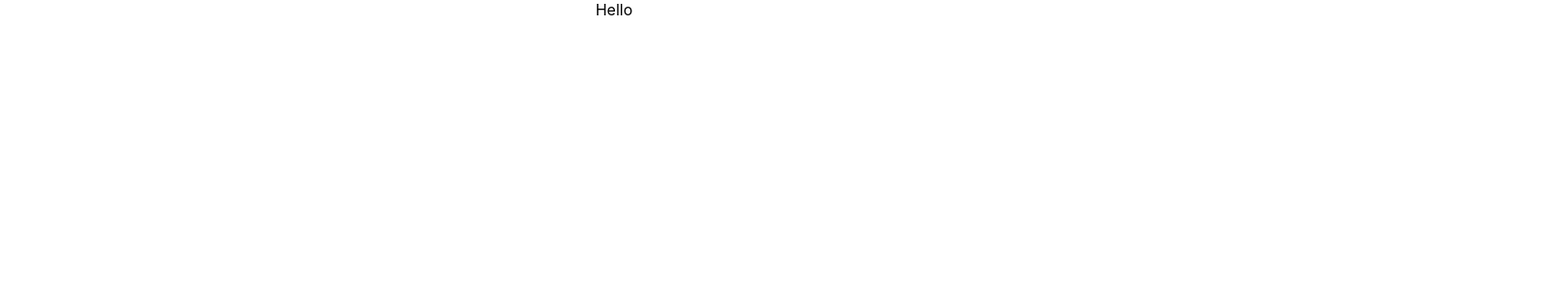
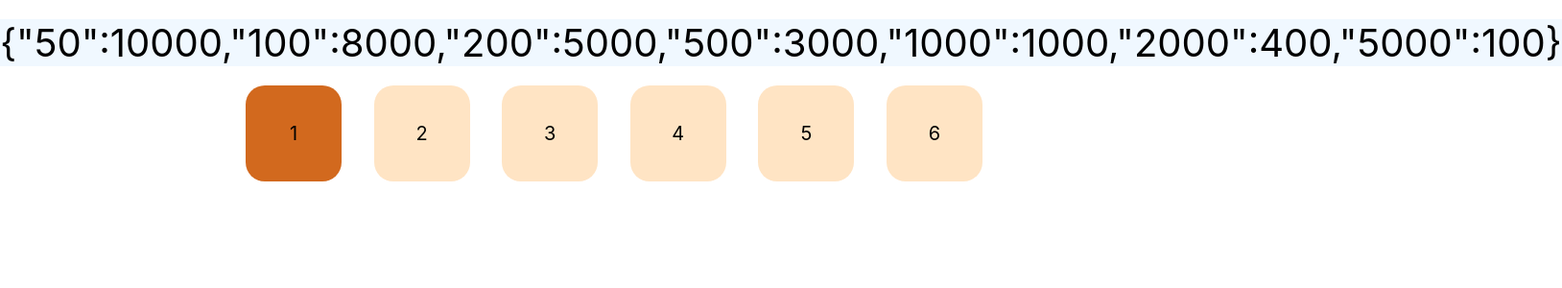
Before and after one commit to DenisCom3/atm-test, a React (Create React App) app: page / in a window 1280 px wide. Shown: the top 300 px of the page at 96% size, 1628 px wide, since content can reach past the window. Built offline with nearby package versions, Linux system fonts and the light colour scheme.

Commit message:
Create "Options" component

```diff
--- a/src/App.tsx
+++ b/src/App.tsx
@@ -1,16 +1,29 @@
-import { useState } from 'react';
+import { useContext, useState } from 'react';
 import './App.css';
+import Options from './components/options/Options';
+import MainContext from './context/MainContext';
 import getBanknotes from './logic/getBanknotes';
-import { ICash } from './types';
+import { IBanknotes, ICash } from './types';
 
 function App() {
 
+ const options: IBanknotes[] = [
+   {'5000': 100, '2000':400, '1000': 1000, '500': 3000,'200': 5000, '100':8000,'50': 10000},
+   {'5000': 476, '2000':345, '1000': 6741, '500': 4362,'200': 234, '100':1643,'50': 3450},
+   {'5000': 234, '2000':678, '1000': 845, '500': 2451,'200': 9654, '100':2345,'50': 234},
+   {'5000': 546, '2000':562, '1000': 2543, '500': 4365,'200': 2154, '100':124,'50': 342},
+   {'5000': 2732, '2000':347, '1000': 479, '500': 7556,'200': 3296, '100':1257,'50': 3854},
+   {'5000': 73, '2000':147, '1000': 279, '500': 356,'200': 696, '100':857,'50': 854}
+ ]
+
+ const {variant, setVariant}=useContext(MainContext)
 
 
   return (
    <div className="App">
-     Hello
+     <Options options={options}/>
     </div>
+
   );
 }
 
--- /dev/null
+++ b/src/components/options/Options.module.css
@@ -0,0 +1,40 @@
+
+
+.options__input{
+	display: flex;
+	align-items: center;
+	justify-content: space-between;
+	max-width: 100rem;
+	padding-left: 20%;
+	padding-right: 20%;
+	/* margin: 0 auto; */
+	margin-top: 2rem;
+}
+
+.options__output{
+	font-size: 4rem;
+	background-color: aliceblue;
+	margin-top: 2rem;
+	display: inline-block;
+}
+
+.button{
+	width: 10rem;
+	height: 10rem;
+	text-align: center;
+	font-size: 2rem;
+	border-radius: 2rem;
+	background-color: bisque;
+	display: flex;
+	justify-content: center;
+	align-items: center;
+	cursor: pointer;
+}
+
+.button:hover{
+	background-color: chocolate;
+}
+
+.active{
+	background-color: chocolate;
+}
--- /dev/null
+++ b/src/components/options/Options.tsx
@@ -0,0 +1,33 @@
+import React, {FC, useContext } from 'react'
+import MainContext from '../../context/MainContext'
+import { IBanknotes } from '../../types'
+import styles from './Options.module.css'
+
+interface Props {
+	options: IBanknotes[]
+}
+
+ const Options:FC<Props> = ({options}) => {
+
+	const {variant, setVariant}=useContext(MainContext)
+
+
+	const defaultButtonColor = [styles.button].join(' ')
+	const activeButtonColor = [styles.button, styles.active].join(' ')
+
+	return (
+		<div>
+			<div className={styles.options__output}>
+				{JSON.stringify(variant)}
+			</div>
+			<div className={styles.options__input} >
+			{options.map((p, i) =>
+				<div className={(JSON.stringify(p) === JSON.stringify(variant)) ? activeButtonColor : defaultButtonColor} key={i} onClick={() => {
+					setVariant(p)
+				}}>{i+1}</div>
+				)}
+			</div>
+		</div>
+	)
+}
+export default Options
--- /dev/null
+++ b/src/context/MainContext.ts
@@ -0,0 +1,9 @@
+import React from 'react';
+import { IBanknotes } from '../types';
+
+const MainContext = React.createContext<{variant: IBanknotes, setVariant: Function}>(
+	{variant:{'5000': 100, '2000':400, '1000': 1000, '500': 3000,'200': 5000, '100':8000,'50': 10000},
+	setVariant: ()=> console.log('')
+})
+
+export default MainContext
--- a/src/index.css
+++ b/src/index.css
@@ -1,3 +1,7 @@
+html{
+  font-size: 10px;
+}
+
 body {
   margin: 0;
   font-family: -apple-system, BlinkMacSystemFont, 'Segoe UI', 'Roboto', 'Oxygen',
--- a/src/index.tsx
+++ b/src/index.tsx
@@ -1,9 +1,23 @@
-import React from 'react';
+import React, { useState } from 'react';
 import ReactDOM from 'react-dom';
 import './index.css';
 import App from './App';
 
+import MainContext from './context/MainContext';
+import { IBanknotes } from './types';
+
+const Main = () => {
+
+  const [variant, setVariant] = useState<IBanknotes>({'5000': 100, '2000':400, '1000': 1000, '500': 3000,'200': 5000, '100':8000,'50': 10000})
+
+  return (
+    <MainContext.Provider value={{variant, setVariant}}>
+      <App/>
+    </MainContext.Provider>
+  )
+}
+
 ReactDOM.render(
-    <App />,
+    <Main/>,
   document.getElementById('root')
 );
```
